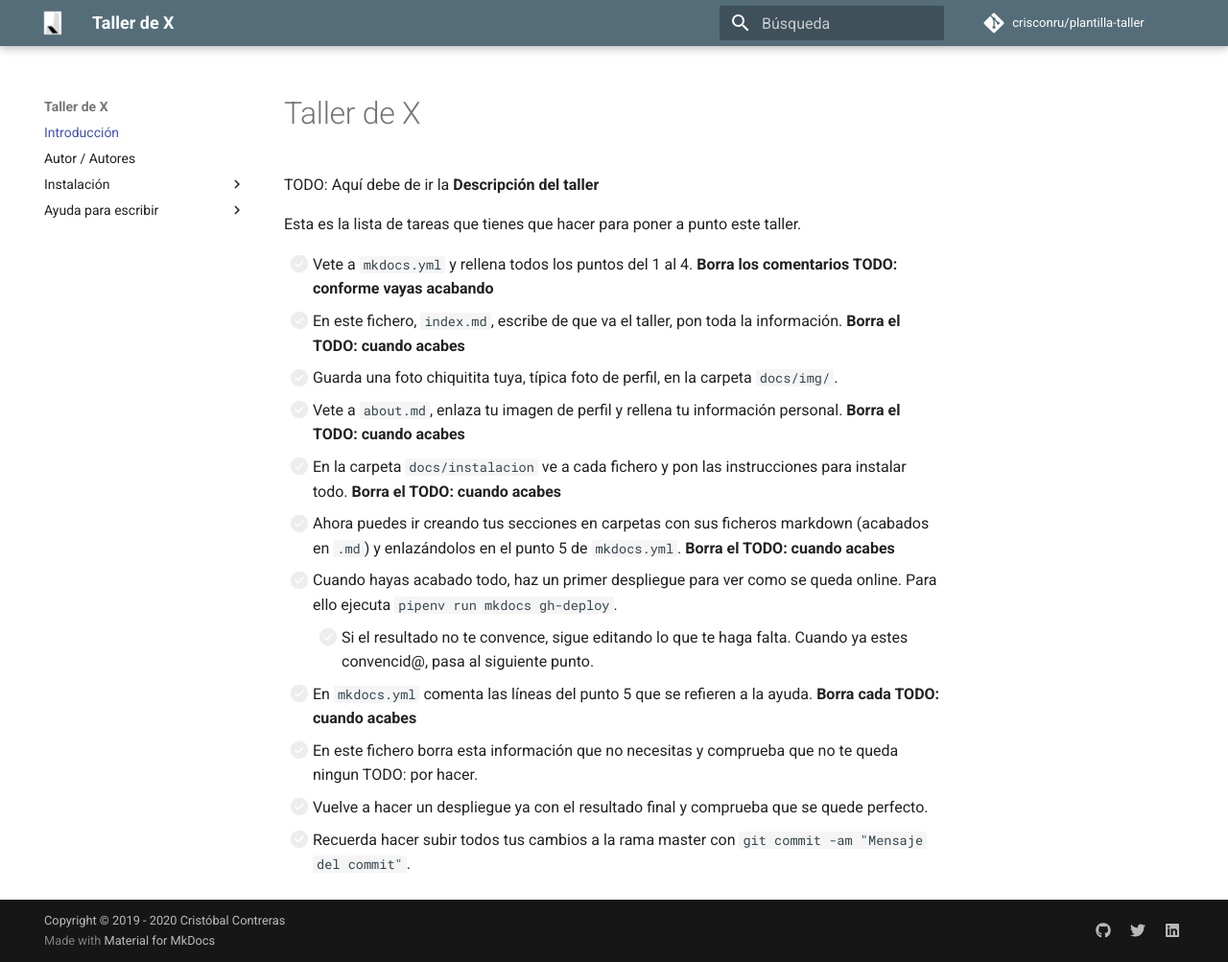
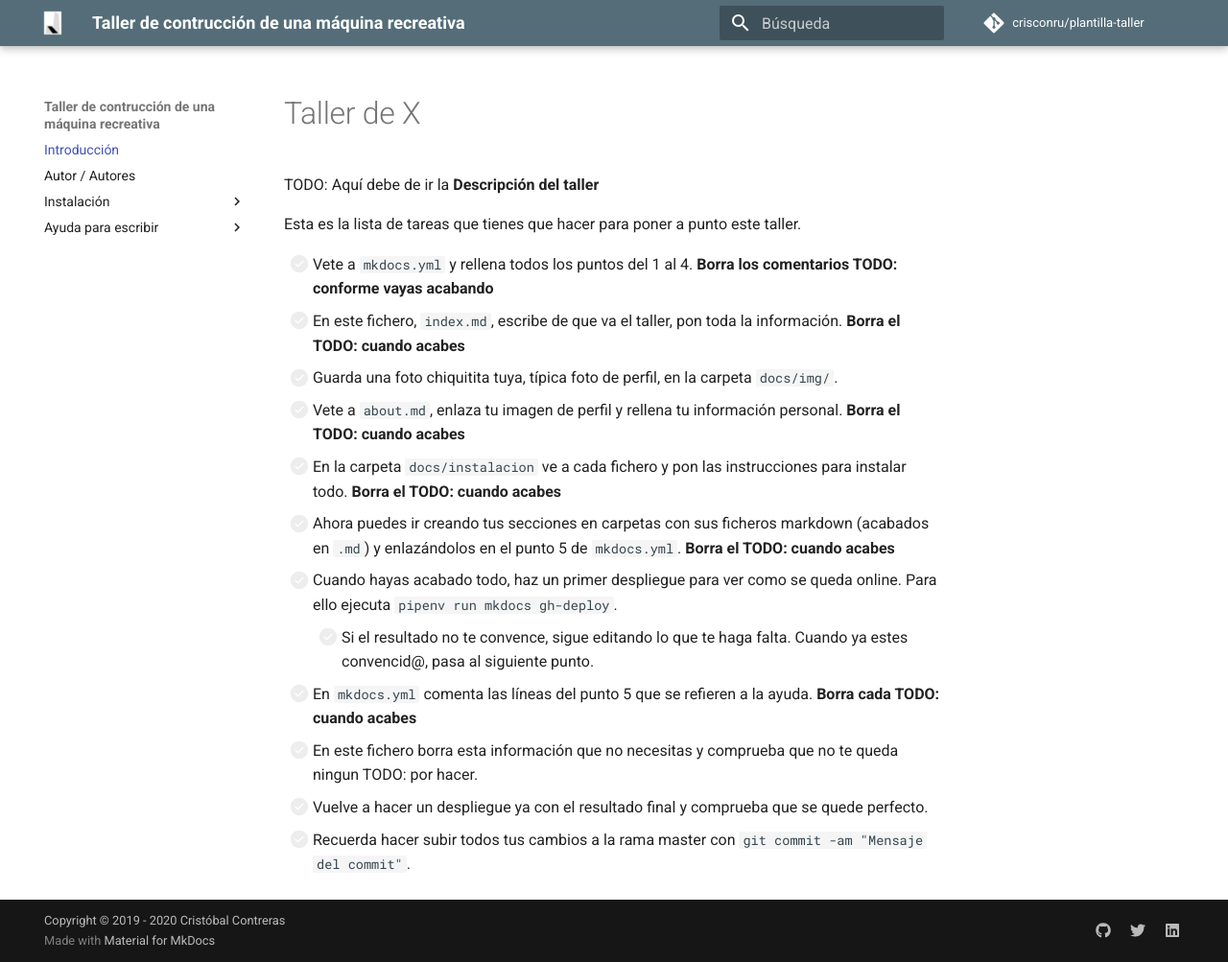
Before and after one commit to LaJaqueria/maquina-recreativa, an MkDocs documentation site: the page built from docs/index.md, in a window 1280 px wide and 1003 px high. Shown: the whole window at 96% size. Built offline with MkDocs 1.6.1 and Material for MkDocs 9.7.7, drawn with Linux system fonts in a browser that asks for light colours; comment, search, counter and statistics services are not loaded.

Commit message:
primer cambio

```diff
--- a/mkdocs.yml
+++ b/mkdocs.yml
@@ -1,6 +1,6 @@
 # 1. Información del Taller
-site_name: Taller de X # TODO:
-site_description: La Jaqueria - Taller de X # TODO:
+site_name: Taller de contrucción de una máquina recreativa
+site_description: Vamos a construir una maquina recreativa y de paso vamos a experimentar con la gestión de proyectos colaborativa
 site_author: Cristóbal Contreras Rubio # TODO:
 site_url: https://crisconru.github.io/ # TODO:
 
```
